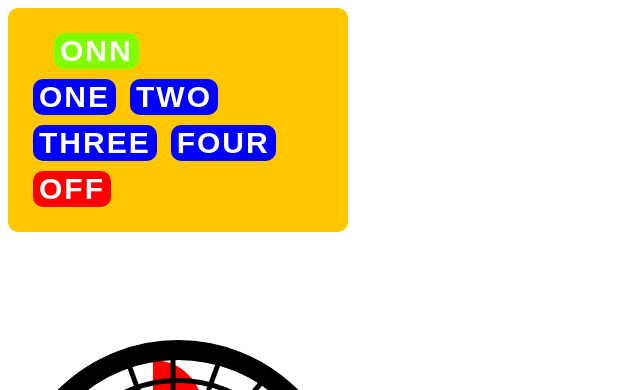
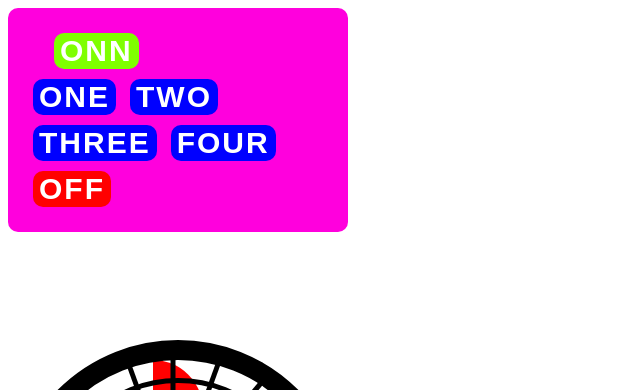
Before and after one commit to Benji6747/fan, a plain HTML site: page index.html in a window 1280 px wide. Shown: the top 390 px of the page, without its empty margins (0-640 px from the left). Drawn offline with Linux system fonts and the light colour scheme.

Commit message:
Update index.html

```diff
--- a/index.html
+++ b/index.html
@@ -440,7 +440,7 @@ button:hover{
 }
 
 #buttons{
-    background-color: #ffc700;
+    background-color: #ff00dd;
     width: 300px;
     padding: 20px;
     border-radius: 10px;
```
